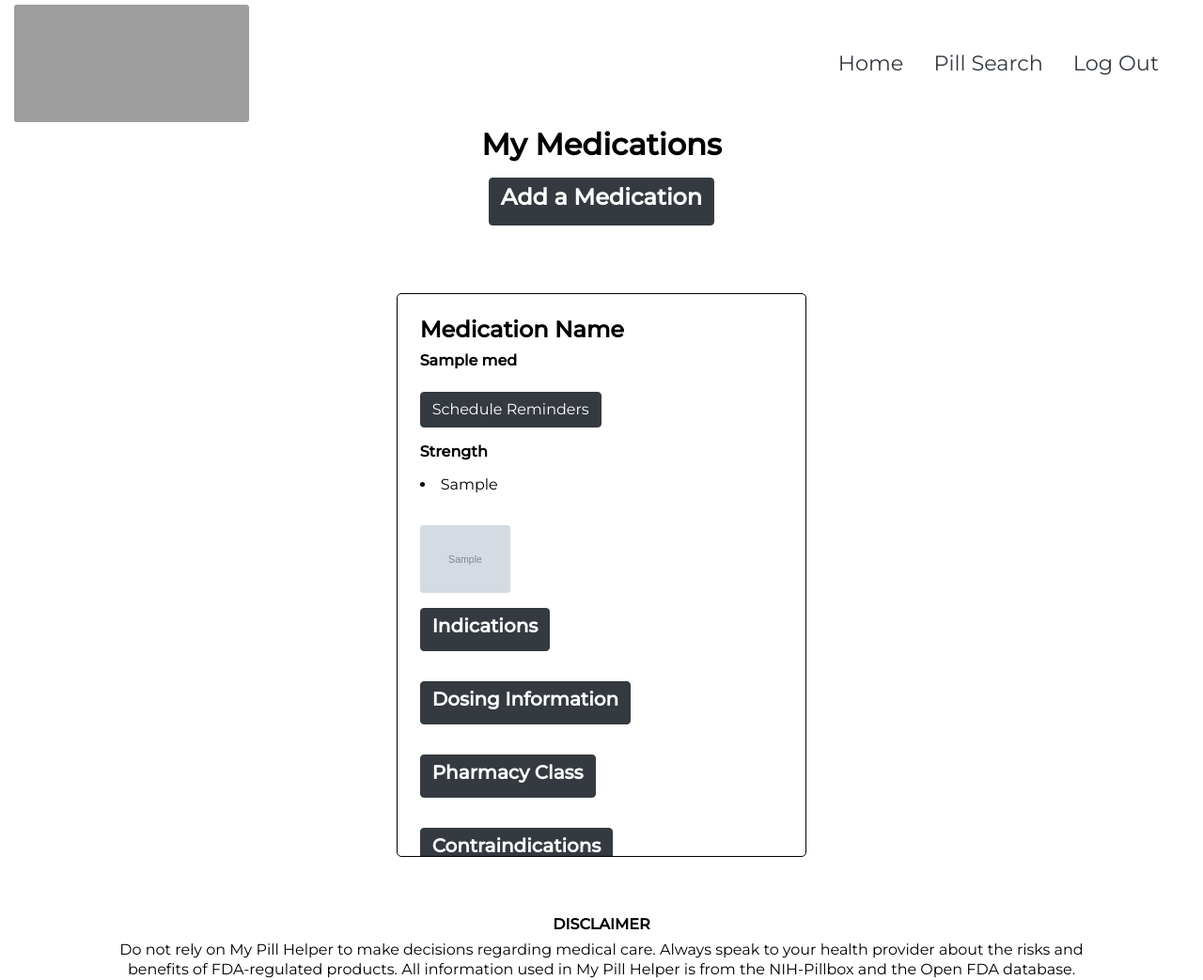
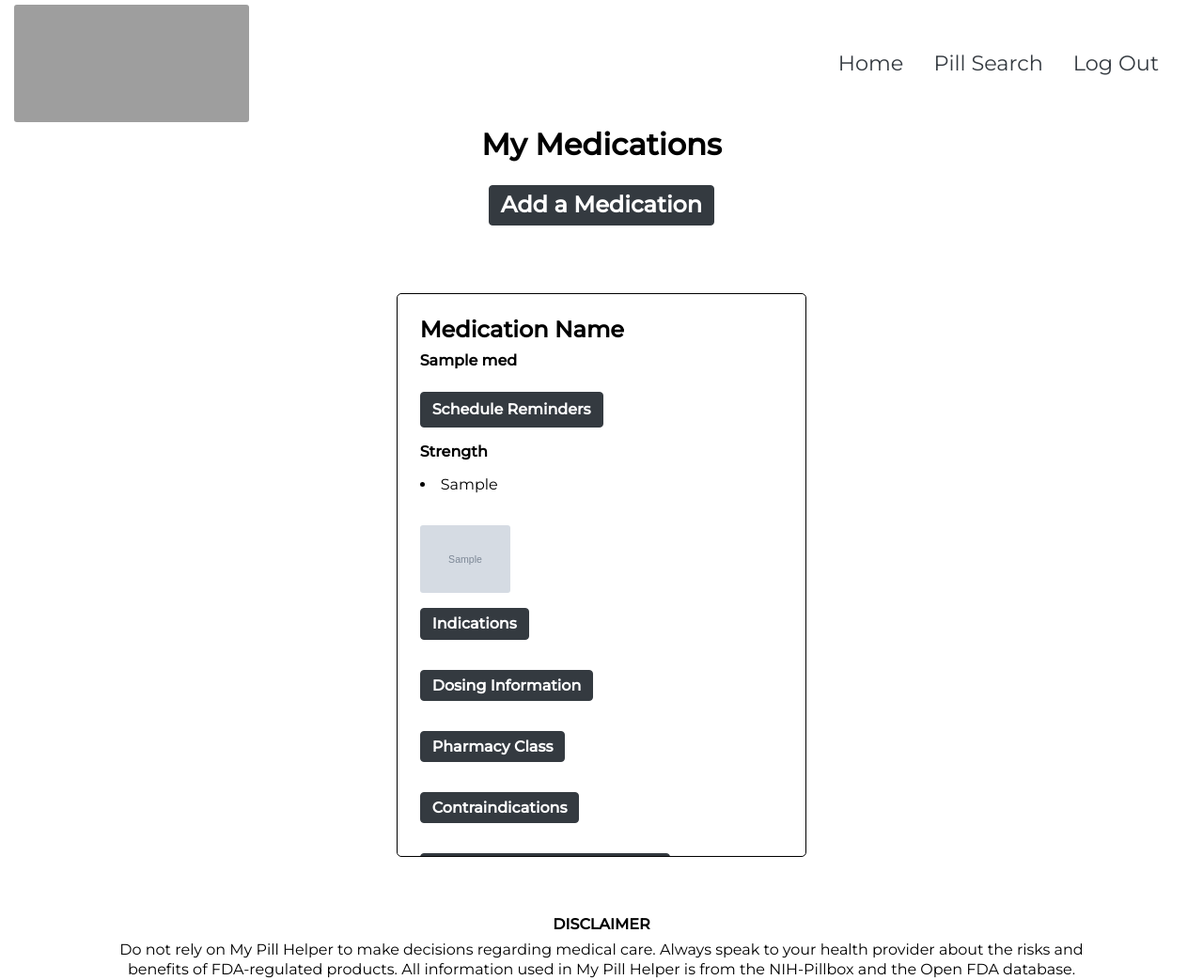
Before and after one commit to ReyBernDia/MyPillHelper, a Flask app: page /user-page in a window 1280 px wide. Shown: the whole page at 94% size. Run offline with Flask 2, Linux system fonts and the light colour scheme; the visitor is signed in with stand-in values (Sample User, id 1); tables that the repository leaves empty hold one stand-in row (values such as "Sample post"); grey boxes marked "Sample" are stand-in pictures; some libraries are stand-ins or nearby versions; grey boxes are pictures that could not be loaded.

Commit message:
User page edited

```diff
--- a/static/css/stylesheet.css
+++ b/static/css/stylesheet.css
@@ -51,7 +51,16 @@ h1, h2, h3, h4, h5, h6 {
     margin-right: auto;
     margin-left: auto;
     margin-bottom: 10px;
+}
 
+.form-add {
+    width: 100%;
+    max-width: 500px;
+    padding: 10px;
+    margin-top: 5px;
+    margin-right: auto;
+    margin-left: auto;
+    margin-bottom: 10px;
 }
 
 .col-4 {
--- a/templates/user_page.html
+++ b/templates/user_page.html
@@ -36,28 +36,29 @@
       <h2>My Medications</h2>
      </div>
 
-    <div class=" my-2 container h-100 justify-content-center" >
+    <div class=" my-2 container h-100 justify-content-center my-3" >
       <button id="add_med_btn" class=" btn btn-dark">
-      <h4 class="text-center">Add a Medication</h4>
+      <h4 class="text-center my-0">Add a Medication</h4>
       </button>
     </div>
-    <div class="user-margin-2 container h-100 " id="add_med_form">
-      <form action="/user-page"  method="POST">
+    <div class="container" id="add_med_form">
+      <div class="text-center">
+      <form class="form-add" action="/user-page"  method="POST">
         <div class="container-fluid">
         <label for="med_name">Medication Name:</label>
-        <input type="text" id="med_name" name="med_name" required>
+        <input class="form-control" type="text" id="med_name" name="med_name" required>
         </div>
         <div class="container-fluid">
         <label for="med_name">Strength of Medication:</label>
-        <input type="text" id="med_strength" name="med_strength" required>
+        <input class="form-control" type="text" id="med_strength" name="med_strength" required>
         </div>
         <div class="container-fluid">
         <label for="qty_per_dose">Quantity Per Dose:</label>
-        <input type="number" id="qty_per_dose" name="qty_per_dose" required>
+        <input class="form-control" type="number" id="qty_per_dose" name="qty_per_dose" required>
         </div>
         <div class="container-fluid">
         <label for="dosing">Dosing Schedule:</label>
-        <select id="dosing" name="dosing" required>
+        <select class="form-control" id="dosing" name="dosing" required>
             <option value="1">Once Daily</option>
             <option value="2">Twice Daily</option>
             <option value="3">Three Times Daily</option>
@@ -65,12 +66,13 @@
         </div>
         <div class="container-fluid">
         <label for="start_date">Start Date:</label>
-        <input type="date" id="start_date" name="start_date" required>
+        <input class="form-control" type="date" id="start_date" name="start_date" required>
         </div>
-        <div class="container-fluid">
+        <div class="container-fluid my-3">
         <input class="btn btn-dark" type="submit" value="Add Medication">
         </div>
       </form>
+      </div>
     </div>
   </nav>
 
@@ -90,7 +92,7 @@
 
             <div class="container-fluid py-3">
               <form action="/show_schedule_form", method = "POST">
-              <input class="btn btn-dark" type="submit" value="Schedule Reminders">
+              <input class="btn btn-dark font-weight-bold my-0" type="submit" value="Schedule Reminders">
               <input type="hidden" name="med_strength" value="{{key}}">
               <input type="hidden" id="med_id" name="med_id" value="{{value['med_id']}}">
               </form>
@@ -112,35 +114,35 @@
 
             <div class="container-fluid py-3">
               <button class="userMedInfo btn btn-dark" name="indication_btn" id="med_indication_{{value['med_id']}}" value="{{ value['med_id'] }}" >
-                <h5>Indications</h5>
+                <h6 class="text-center align-middle my-0">Indications</h6>
               </button>
               <p id="dict_indications_{{value['med_id']}}"></p>
             </div>
 
             <div class="container-fluid py-3">
               <button class="userMedInfo btn btn-dark" name="dosing_btn" id="med_dosing_{{value['med_id']}}" value="{{ value['med_id'] }}">
-                <h5>Dosing Information</h5>
+                <h6 class="text-center align-middle my-0">Dosing Information</h6>
               </button>
               <p id="dict_dosing_{{value['med_id']}}"></p>
             </div>
 
             <div class="container-fluid py-3">
               <button class="userMedInfo btn btn-dark" name="pharm_btn" id="med_pharm_{{value['med_id']}}" value="{{ value['med_id'] }}">
-                <h5>Pharmacy Class</h5>
+                <h6 class="text-center align-middle my-0">Pharmacy Class</h6>
               </button>
               <p id="dict_pharm_{{value['med_id']}}"></p>
             </div>
 
             <div class="container-fluid py-3">
               <button class="userMedInfo btn btn-dark" name="contra_btn" id="med_contraindications_{{value['med_id']}}" value="{{ value['med_id'] }}">
-                <h5>Contraindications</h5>
+                <h6 class="text-center align-middle my-0">Contraindications</h6>
               </button>
               <p id="dict_contra_{{value['med_id']}}"></p>
             </div>
 
             <div class="container-fluid py-3">
               <button class="userMedInfo btn btn-dark" name="more_info_btn" id="med_more_info_{{value['med_id']}}" value="{{ value['med_id'] }}">
-                <h5>More Information for Patients</h5>
+                <h6 class="text-center align-middle my-0">More Information for Patients</h6>
               </button>
               <p id="dict_more_{{value['med_id']}}"></p>
             </div>
```
